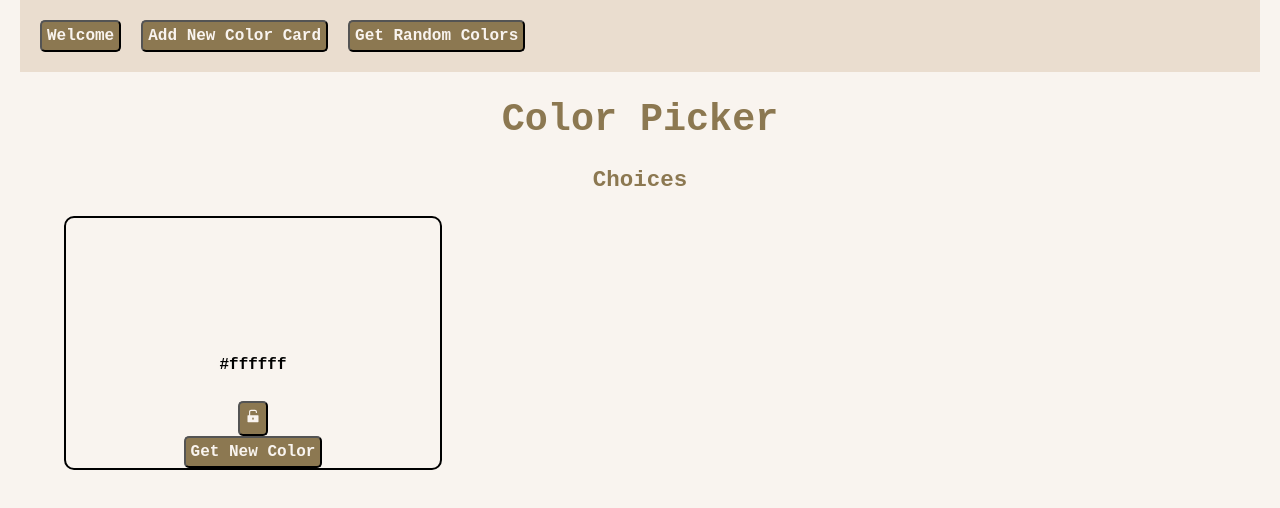
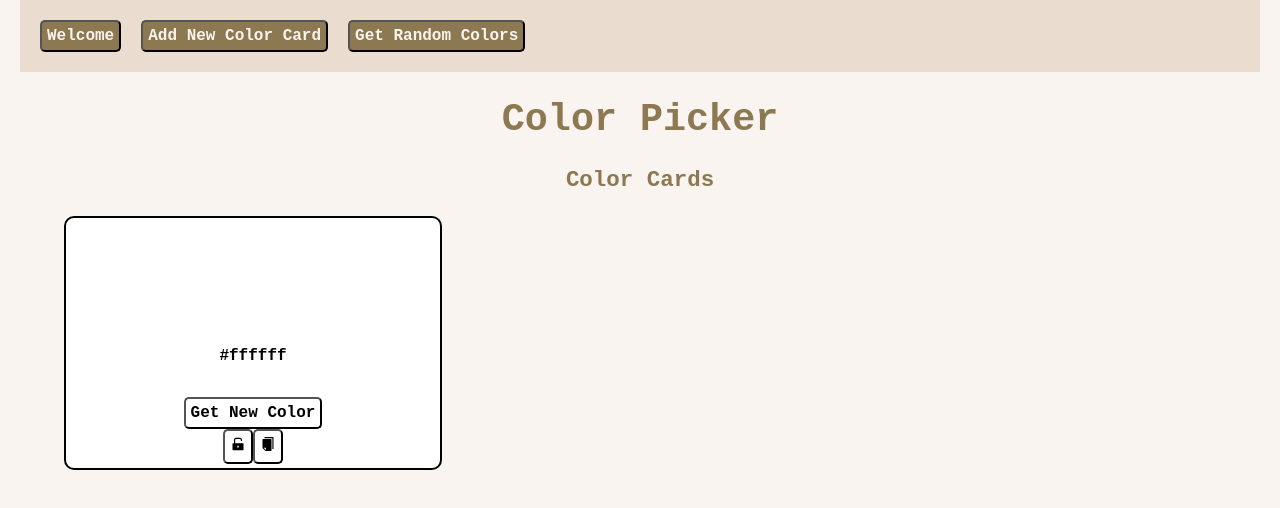
Before and after one commit to lauble/color-picker, a React (Create React App) app: page / in a window 1280 px wide. Shown: the top 508 px of the page. Built offline with nearby package versions, Linux system fonts and the light colour scheme.

Commit message:
installed react copytoclipboard, implemented copy to clipboard function for hex codes on color cards

```diff
--- a/package.json
+++ b/package.json
@@ -7,6 +7,7 @@
     "@testing-library/react": "^13.4.0",
     "@testing-library/user-event": "^13.5.0",
     "react": "^18.2.0",
+    "react-copy-to-clipboard": "^5.1.0",
     "react-dom": "^18.2.0",
     "react-icons": "^4.8.0",
     "react-modal": "^3.16.1",
--- a/src/App.css
+++ b/src/App.css
@@ -19,6 +19,7 @@ body {
   gap: 20px;
   padding: 20px;
   background-color: #eaddcf;
+  width: auto;
 }
 
 #card-container {
@@ -52,4 +53,33 @@ button {
   border-radius: 5px;
   background-color: #8c7851;
   color: #f9f4ef;
+  cursor: pointer;
 }
+
+#lock-btn, #bg-btn, #copy-btn {
+  font-family: 'Courier New', Courier, monospace;
+  font-size: medium;
+  font-weight: bold;
+  width: fit-content;
+  padding: 5px;
+  border-radius: 5px;
+  background-color: #ffffff;
+  color: black;
+  cursor: pointer;
+}
+
+#hexcode {
+  font-family: 'Courier New', Courier, monospace;
+  font-size: medium;
+  font-weight: bold;
+  width: fit-content;
+  padding: 5px;
+  border-radius: 5px;
+}
+
+#copy-msg {
+  color: red;
+  background-color: #ffffff;
+  font-size: small;
+  padding: 2px;
+}
--- a/src/App.js
+++ b/src/App.js
@@ -2,6 +2,9 @@ import './App.css';
 import { useState } from 'react';
 import ColorCard from './components/ColorCard';
 import Modal from 'react-modal';
+
+const hexcode = document.getElementById('hexcode');
+console.log(hexcode);
 
 Modal.setAppElement('#root');
 
@@ -23,6 +26,8 @@ function App() {
 
   const [colorCardList, setColorCardList] = useState([]);
   const [modalOpen, setModalOpen] = useState(false);
+
+  // console.log(colorCardList[0])
 
   const onAddBtnClick = () => {
     setColorCardList(colorCardList.concat(<ColorCard />));
@@ -57,7 +62,7 @@ function App() {
       <header>
         <h1>Color Picker</h1>
       </header>
-      <h3>Choices</h3>
+      <h3>Color Cards</h3>
       <div id="card-container">
         <ColorCard />
         {colorCardList}
--- a/src/components/ColorCard.js
+++ b/src/components/ColorCard.js
@@ -1,5 +1,11 @@
 import React, { useState } from 'react';
-import { AiFillUnlock, AiFillLock } from 'react-icons/ai';
+import {
+  AiFillUnlock,
+  AiFillLock,
+  AiFillCopy,
+  AiOutlineCheck,
+} from 'react-icons/ai';
+import { CopyToClipboard } from 'react-copy-to-clipboard';
 
 const getRandomColor = () => {
   let randomColor = '#000000'.replace(/0/g, function () {
@@ -9,8 +15,9 @@ const getRandomColor = () => {
 };
 
 export default function ColorCard(props) {
-  const [background, setBackground] = useState('');
+  const [background, setBackground] = useState('#ffffff');
   const [locked, setLocked] = useState(false);
+  const [copied, setCopied] = useState(false);
 
   const setBackgroundColor = () => {
     if (locked) {
@@ -24,13 +31,34 @@ export default function ColorCard(props) {
     setLocked(!locked);
   };
 
+  const handleCopy = () => {
+    setTimeout(() => {
+      setCopied(false);
+    }, 3000);
+    setCopied(true);
+  };
+
   return (
     <div id="color-card" style={{ backgroundColor: background }}>
-      <h5 style={{"color": "black"}}>{background ? background : '#ffffff'}</h5>
-      <button onClick={handleLock}>
-        {locked === false ? <AiFillUnlock /> : <AiFillLock />}
+      <h5 id="hexcode" style={{ color: 'black' }}>
+        {background ? background : '#ffffff'}
+      </h5>
+      <button id="bg-btn" onClick={setBackgroundColor}>
+        Get New Color
       </button>
-      <button onClick={setBackgroundColor}>Get New Color</button>
+      <div>
+        <button id="lock-btn" onClick={handleLock}>
+          {locked === false ? <AiFillUnlock /> : <AiFillLock />}
+        </button>
+        <CopyToClipboard text={background}>
+          <button id="copy-btn" onClick={handleCopy}>
+            {<AiFillCopy />}
+          </button>
+        </CopyToClipboard>
+      </div>
+      <div id="copy-msg">
+        {copied === true ? 'code copied' : null}
+      </div>
     </div>
   );
 }
```
Also changed, not shown: 1 other file (tests, documents, lock files or other folders).
